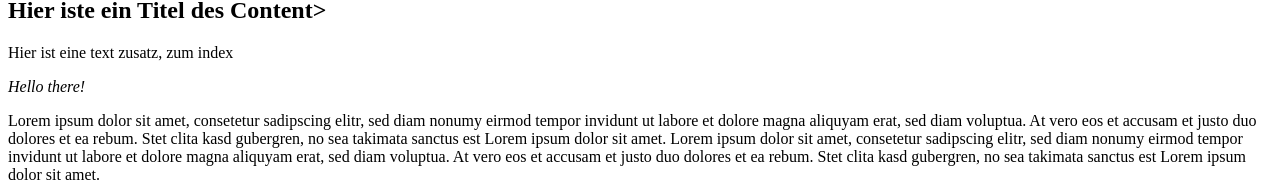
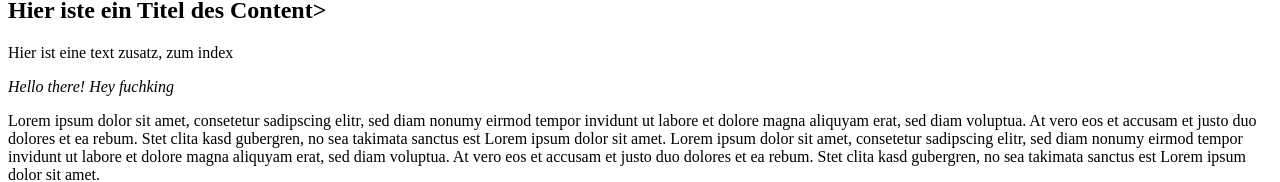
Before and after one commit to konstik/HTML, a plain HTML site: page test.html in a window 1280 px wide. Shown: the part 179-361 px from the top of the page. Drawn offline with Linux system fonts and the light colour scheme.

Commit message:
hier was loss

```diff
--- a/test.html
+++ b/test.html
@@ -18,6 +18,9 @@
 					<h2>Hier iste ein Titel des Content></h2>
 					<p>Hier ist eine text zusatz, zum index</p>
 					<i>Hello there!</i>
+
+					<i>Hey fuchking </i>
+
 					<p>Lorem ipsum dolor sit amet, consetetur sadipscing elitr, sed diam nonumy eirmod tempor invidunt ut labore et dolore magna aliquyam erat, sed diam voluptua. At vero eos et accusam et justo duo dolores et ea rebum. Stet clita kasd gubergren, no sea takimata sanctus est Lorem ipsum dolor sit amet. Lorem ipsum dolor sit amet, consetetur sadipscing elitr, sed diam nonumy eirmod tempor invidunt ut labore et dolore magna aliquyam erat, sed diam voluptua. At vero eos et accusam et justo duo dolores et ea rebum. Stet clita kasd gubergren, no sea takimata sanctus est Lorem ipsum dolor sit amet.</p>
 		        <div>
 		        	<div class="footer">
```
